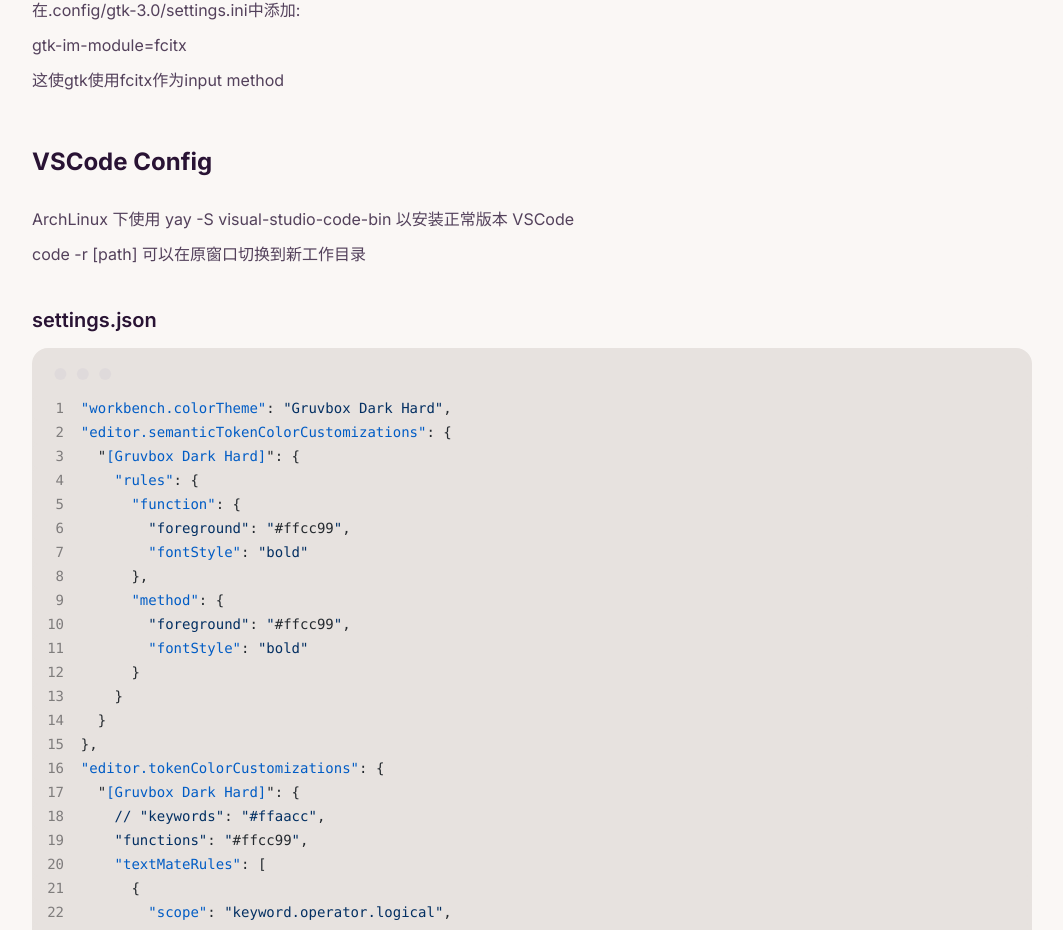
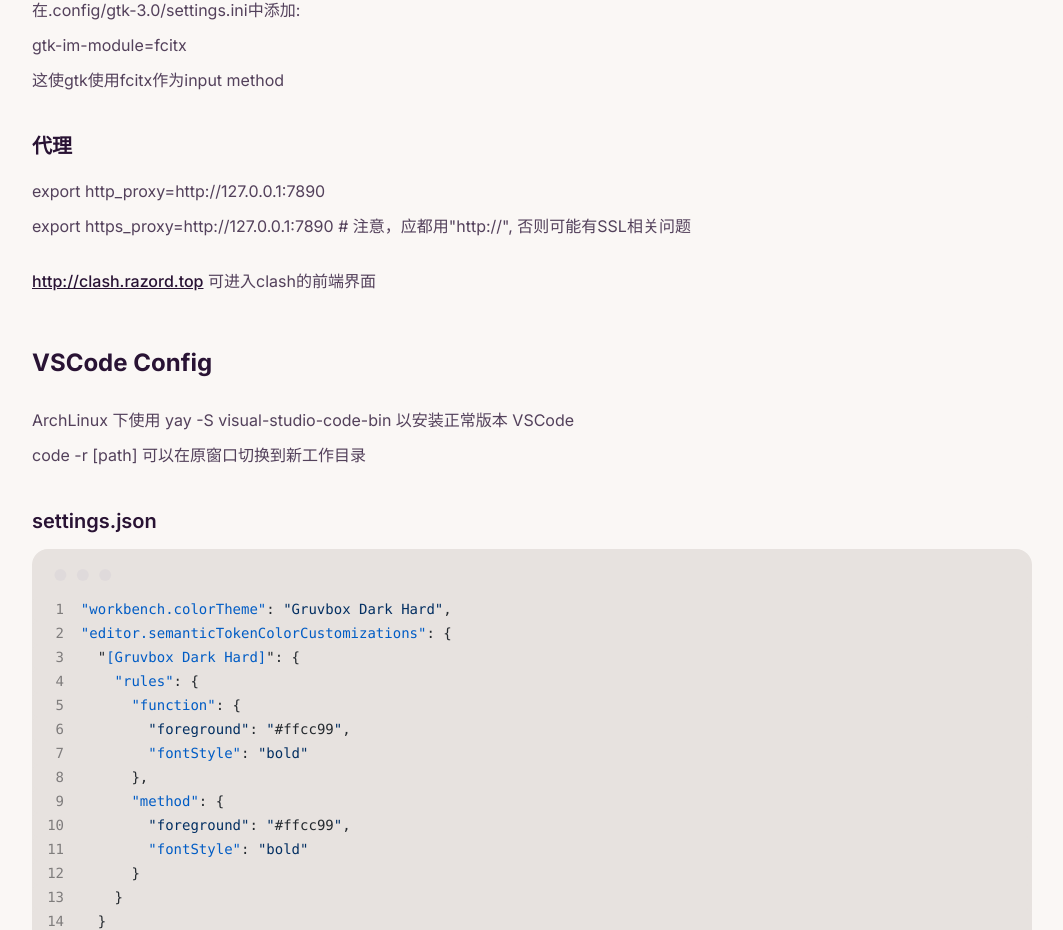
Before and after one commit to xyt-dev/webnotes, a Next.js app: page /configs in a window 1280 px wide. Shown: the part 5415-6345 px from the top of the page, without its empty margins (108-1171 px from the left). Built offline with nearby package versions, Linux system fonts and the light colour scheme.

Commit message:
update config

```diff
--- a/src/app/configs/page.tsx
+++ b/src/app/configs/page.tsx
@@ -150,8 +150,8 @@
         # Example special workspace (scratcpad)<br/>
         # bind = $mainMod, S, togglespecialworkspace, magic<br/>
         # bind = $mainMod SHIFT, S, movetoworkspace, special:magic<br/>
+        <br/>
         # Scroll through existing workspaces with mainMod + scroll<br/>
-        <br/>
         bind = $mainMod, mouse_down, workspace, e+1<br/>
         bind = $mainMod, mouse_up, workspace, e-1<br/>
         <br/>
@@ -168,6 +168,14 @@
         在.config/gtk-3.0/settings.ini中添加:<br/>
         gtk-im-module=fcitx<br/>
         这使gtk使用fcitx作为input method
+      </p>
+      <h3>代理</h3>
+      <p>
+        export http_proxy=http://127.0.0.1:7890<br/>
+        export https_proxy=http://127.0.0.1:7890 # 注意，应都用"http://", 否则可能有SSL相关问题<br/>
+      </p>
+      <p>
+        <a href='http://clash.razord.top'>http://clash.razord.top</a> 可进入clash的前端界面
       </p>
       <h2>VSCode Config</h2>
       <p>
```
